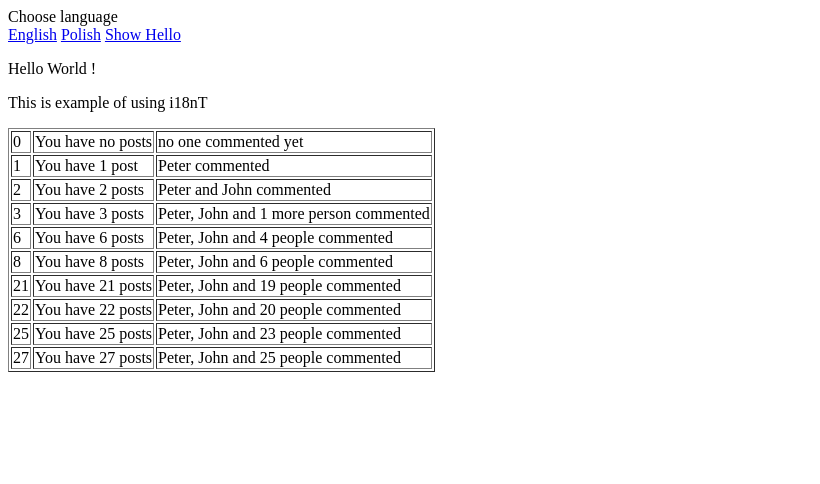
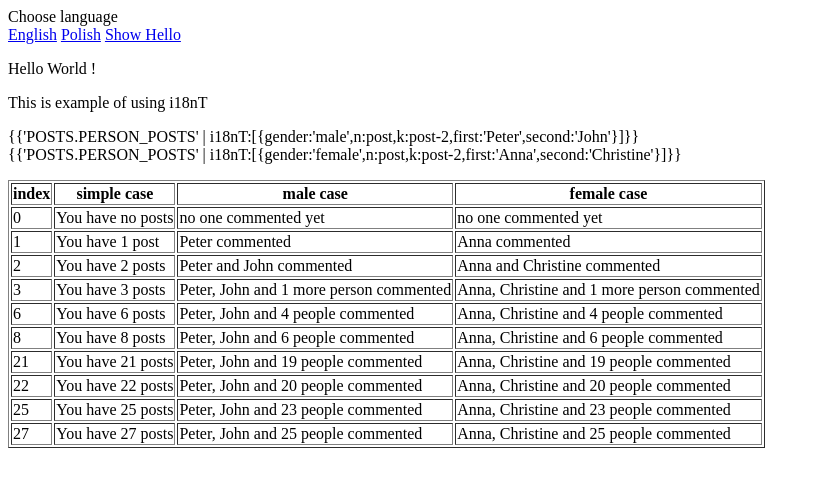
Before and after one commit to obecny/i18nT, a website: page example/index.html in a window 1280 px wide. Shown: the whole page, without its empty margins (0-820 px from the left). Drawn offline with nearby package versions, Linux system fonts and the light colour scheme; files that its build step writes are made by us from their sources.

Commit message:
fixed example for male and female case

```diff
--- a/example/index.html
+++ b/example/index.html
@@ -21,11 +21,23 @@
     <p ng-bind="'MAIN.HELLO' | i18nT"></p>
 
     <p ng-bind="'MAIN.DESCRIPTION' | i18nT"></p>
-    <table border="1    ">
+    <p>
+        <span>{{</span>'POSTS.PERSON_POSTS' | i18nT:[{gender:'male',n:post,k:post-2,first:'Peter',second:'John'}]<span>}}</span>
+        <br>
+        <span>{{</span>'POSTS.PERSON_POSTS' | i18nT:[{gender:'female',n:post,k:post-2,first:'Anna',second:'Christine'}]<span>}}</span>
+    </p>
+    <table border="1">
+        <thead>
+            <th>index</th>
+            <th>simple case</th>
+            <th>male case</th>
+            <th>female case</th>
+        </thead>
         <tr ng-repeat="post in [0,1,2,3,6,8,21,22,25,27]">
             <td>{{post}}</td>
             <td>{{'POSTS.INFO' | i18nT:[{n:post}]}}</td>
-            <td>{{'POSTS.PERSON_POSTS' | i18nT:[{gender:'male',n:post,k:post-2,first:'Peter',second:'John'}]  }}</td>
+            <td>{{'POSTS.PERSON_POSTS' | i18nT:[{gender:'male',n:post,k:post-2,first:'Peter',second:'John'}]}}</td>
+            <td>{{'POSTS.PERSON_POSTS' | i18nT:[{gender:'female',n:post,k:post-2,first:'Anna',second:'Christine'}]}}</td>
         </tr>
     </table>
 </div>
```
Also changed, not shown: lib/i18nT.js, lib/i18nT.min.js.
